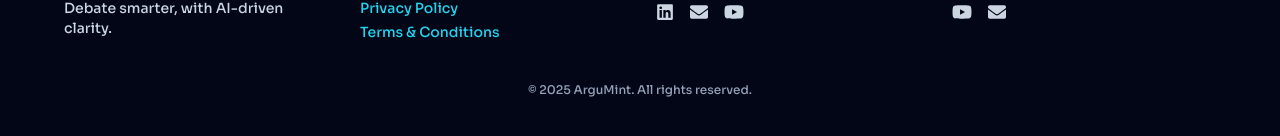
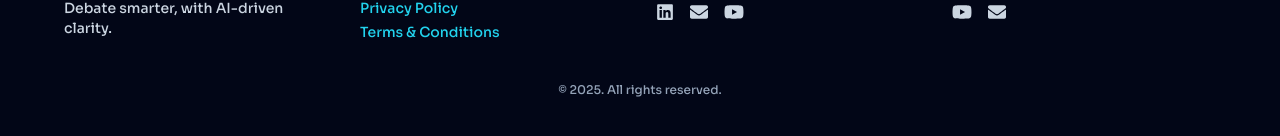
Before and after one commit to ShivanshCoding36/Argumint, a React (Vite) app in the folder ArguMint/: page / in a window 1280 px wide. Shown: the part 944-1080 px from the top of the page. Built offline with nearby package versions, Linux system fonts and the light colour scheme; no server answers.

Commit message:
Update Footer.jsx

```diff
--- a/ArguMint/src/components/Footer.jsx
+++ b/ArguMint/src/components/Footer.jsx
@@ -48,7 +48,7 @@ const Footer = () => {
       </div>
 
       <div className="mt-10 text-center text-xs text-slate-400">
-        © 2025 ArguMint. All rights reserved.
+        &copy; {new Date().getFullYear()}. All rights reserved.
       </div>
     </footer>
   );
```
